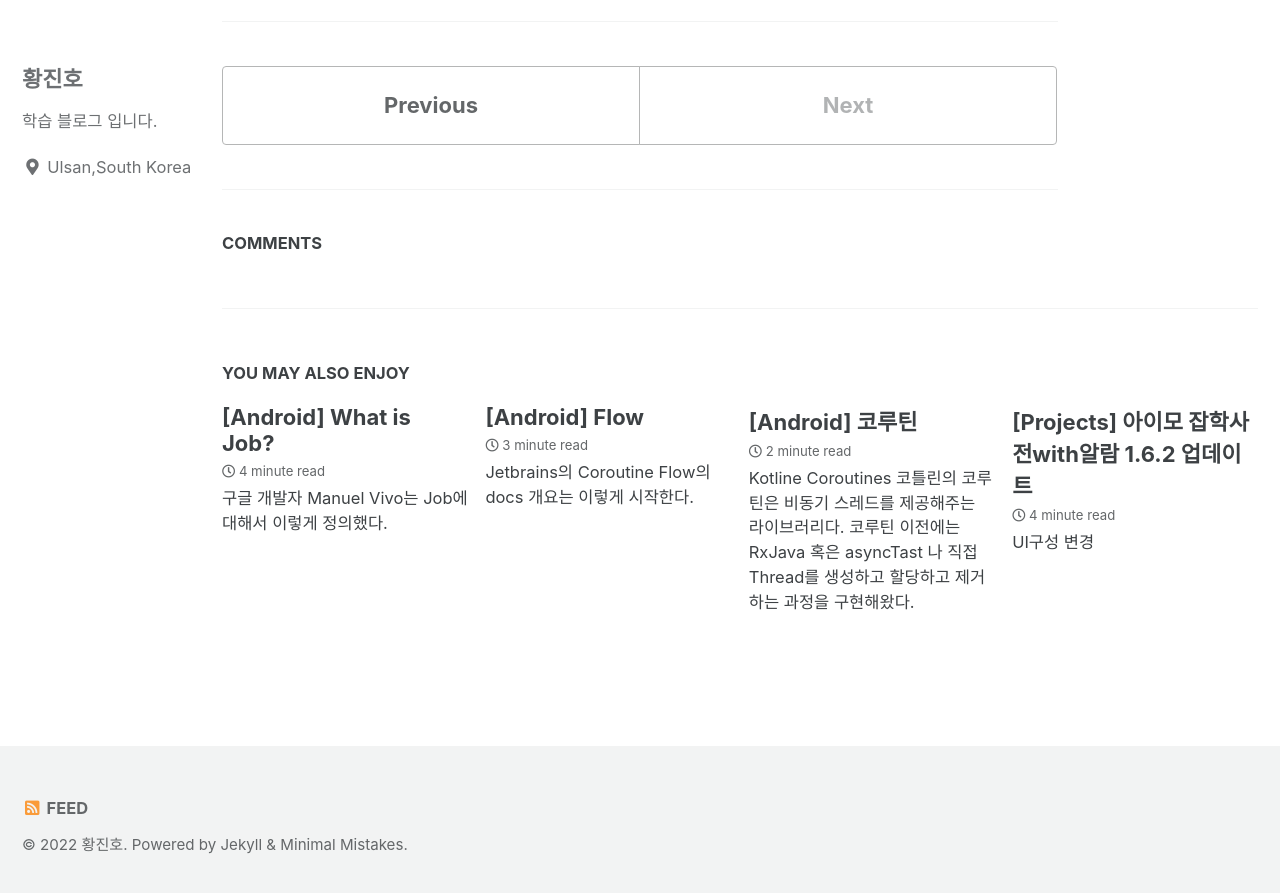
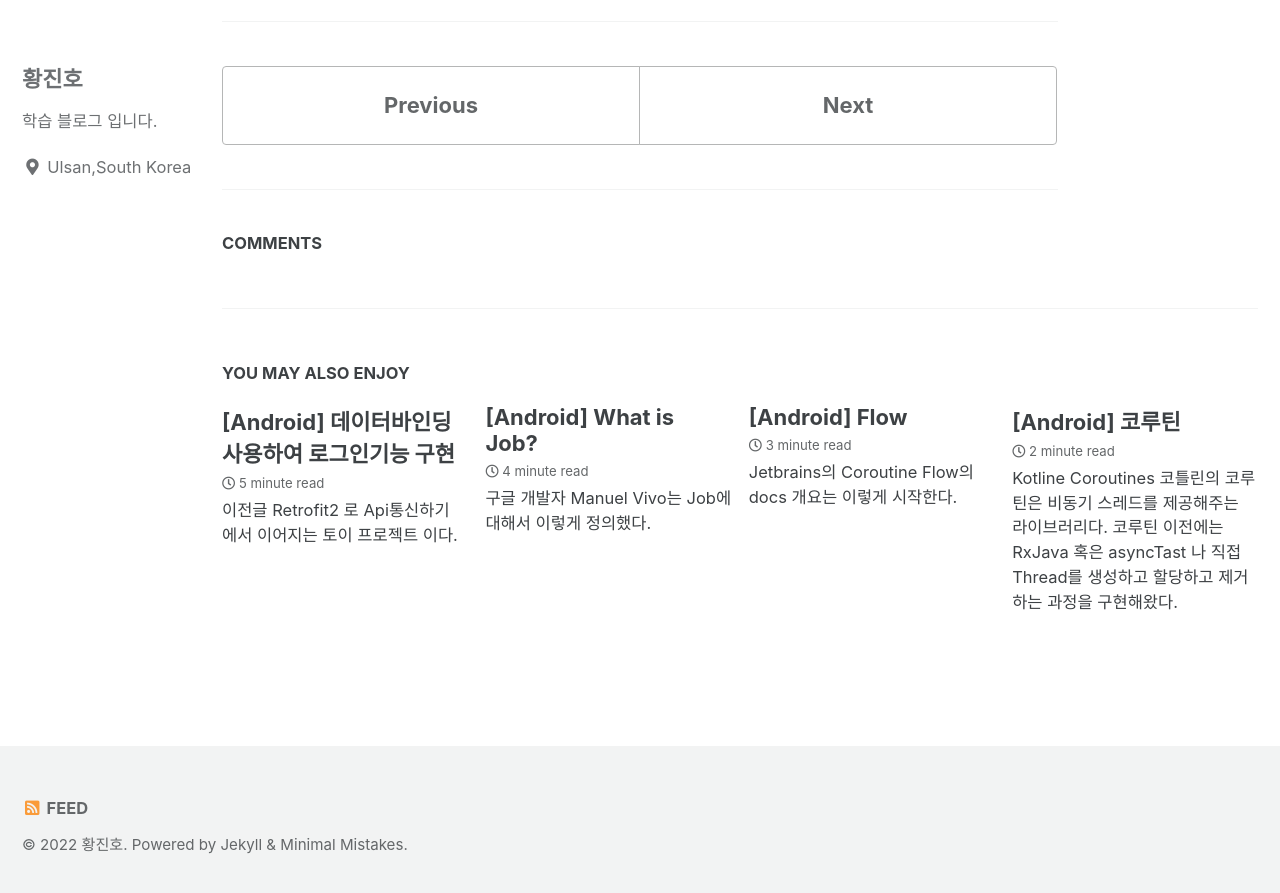
Before and after one commit to jowunnal/jowunnal.github.io, a Jekyll site: the page built from _posts/2022-08-09-retrofitWithApi.md, in a window 1280 px wide and 900 px high, scrolled down 9166 px. Shown: the top 893 px of the window. Built offline with Jekyll 4.4.1, drawn with Linux system fonts in a browser that asks for light colours; cached includes are drawn as plain includes; comment, search, counter and statistics services are not loaded; part of the change alters nothing that is shown.

Commit message:
로그인,회원가입 기능 최종완성

````diff
--- a/_posts/2022-08-09-retrofitWithApi.md
+++ b/_posts/2022-08-09-retrofitWithApi.md
@@ -13,7 +13,7 @@ tags:
 Retrofit2는 서드파티 라이브러리로 직접 dependencies에 추가하여야 한다.
 
 ```kotlin
-		implementation 'com.squareup.retrofit2:retrofit:2.9.0'
+    implementation 'com.squareup.retrofit2:retrofit:2.9.0'
     implementation "com.squareup.okhttp3:logging-interceptor:4.9.3"
 
     implementation 'com.tickaroo.tikxml:annotation:0.8.13'
--- /dev/null
+++ b/_posts/2022-08-11-loginWithDatabinding.md
@@ -0,0 +1,329 @@
+---
+title: "[Android] 데이터바인딩 사용하여 로그인기능 구현"
+categories:
+- Android
+tags:
+- Study
+---
+
+이전글 [Retrofit2 로 Api통신하기](https://jowunnal.github.io/android/retrofitWithApi "link") 에서 이어지는 토이 프로젝트 이다.
+
+# 지도에 표현하기
+---
+먼저, 카카오맵api를 이용하여 공공데이터포털api로 응답받은 데이터들을 지도상에 표현해보았다.
+
+[카카오맵api 가이드](https://apis.map.kakao.com/android/guide/ "link")에서 자세한 카카오맵api의 설명을 참조 가능하다.  카카오맵의경우 지도상에 객체를 표현하려면 marker객체가 필요하다.
+
+```kotlin
+fun makeMarker(list:List): MapPOIItem {
+        val marker = MapPOIItem()
+        val mapPoint= MapPoint.mapPointWithGeoCoord(list.lat!!,list.lng!!)
+        marker.itemName = list.company
+        marker.mapPoint = mapPoint
+        marker.markerType = MapPOIItem.MarkerType.BluePin// 기본으로 제공하는 BluePin 마커 모양.
+        marker.selectedMarkerType = MapPOIItem.MarkerType.RedPin // 마커를 클릭했을때, 기본으로 제공하는 RedPin 마커 모양.
+        return marker
+    }
+```
+
+위예제는 공공데이터포털로 부터 받은 리스트값들의 위도,경도를 MapPOIITEM객체를 만들어 할당하여 지도상에 식당들을 객체로 표현하는 function 이다.
+
+MapPOIITEM객체를 가이드에서 marker라고 부른다. 이렇게 만들어진 marker를 mapView에 추가하면 지도상에 표현된다.
+
+```kotlin
+val markerList= ArrayList<MapPOIItem>()
+        apiViewModel.restaurantList.observe(viewLifecycleOwner, Observer {
+            for (data in it){
+                markerList.add(apiViewModel.makeMarker(data))
+            }
+            mapView.setMapCenterPoint(MapPoint.mapPointWithGeoCoord(it[0].lat!!, it[0].lng!!), true)
+            mapView.addPOIItems(markerList.toArray(arrayOfNulls(markerList.size)))
+        })
+
+        binding.mapView.addView(mapView)
+        mapView.setMapCenterPoint(MapPoint.mapPointWithGeoCoord(35.5383773, 129.3113596), true)
+        mapView.zoomIn(true)
+        mapView.zoomOut(true)
+```
+
+필자는 공공데이터포털로 부터 받은 식당여러개의 리스트값들을 몽땅 마커로 만들기위해 markerList에 만들어진 marker들을 할당하고 mapView.addPOIItems()에 할당하였다.
+
+mapView는 간단하게 xml에 만들어진 layout객체를 mapView라는 변수에 할당한것이다.
+
+![지도화면](/assets/tp_RetrofitWithMap_map.PNG)
+# Databinding?
+뷰와 뷰모델, 그리고 모델 간의 의존성을 줄여서 boilerplate를 줄이고 재사용성을 높이는 MVVM 패턴에서 화면인xml에 직접 선언형방식으로 데이터와 layout을 결합하는 방식으로 사용된다.
+
+여기서 단방향,양방향 바인딩에 대한 개념도 등장한다. 단방향은 layout의 구성요소의 setter만 연결하는방법이고, 양방향은 getter와 setter모두 연결하는 방법이다.
+
+layout구성요소인 editTextView.text="@{user.name}" 으로 선언해두면, user의 이름값이 editTextView에 들어가는방식만 수행이되는데, editTextView.text="@={user.name} 으로 선언해두면 user.name의값이 editTexitView의 text값으로 설정도되지만, editTextView의 값이 변경됨에따라 user.name의 값도 변경되는 양방향데이터결합 방식이 된다.
+
+그렇게하면 훨씬더 boilerplate를 줄이고 가독성이 증가된다는 장점이 있다.
+
+또한, 단순히 객체의값만 할당하는것이 아닌 이벤트핸들러 역시 할당가능하며(=리스너결합), 매개변수가 없을때 또는 하나이상일때 또는 바인딩어댑터 어노테이션으로 생성된 결합 방식과 바인딩메소드 어노테이션으로 메소드이름만 재지정하는 방식이 있다.
+
+필자는 매개변수가없는 방식과 바인딩어댑터를 통한 리스너결합을 사용하였다.
+
+```kotlin
+android:onClick="@{()->apiViewModel.getRestaurantData(etCity.getText().toString())}"
+```
+
+단순하게 xml상의 onClick이벤트 핸들러에 단방향결합으로 리스너결합을 수행한 모습이다. 내부에 선언된 textView의 string값을 가져와 내부에선언된 apiViewModel의 식당데이터를 가져오는 메소드에 할당하여  apiViewModel에 선언된 livedata에 식당데이터들을 할당해두고, 여기에 observer를등록하여 뷰에서 데이터들이 들어오면 바로 지도상에 marker객체를 생성한다.
+
+```kotlin
+fun getRestaurantData(city:String){
+        viewModelScope.launch(Dispatchers.Main) {
+            val response = withContext(Dispatchers.IO) { repository.getRestaurantData(app.getString(R.string.key)
+                ,city) }
+            if(response.isSuccessful){
+                val result=response.body()?.body?.data?.list
+                result.let{
+                    if(it.isNullOrEmpty())
+                        Toast.makeText(app.applicationContext,"검색된 식당이 없습니다.",Toast.LENGTH_SHORT).show()
+                    else{
+                        mutablelist.value= it as ArrayList<List>?
+                    }
+                }
+            }
+            else{
+                Log.d("test","통신오류발생: "+response.errorBody())
+            }
+        }
+    }
+```
+
+```kotlin
+apiViewModel.restaurantList.observe(viewLifecycleOwner, Observer {
+            for (data in it){
+                markerList.add(apiViewModel.makeMarker(data))
+            }
+            mapView.setMapCenterPoint(MapPoint.mapPointWithGeoCoord(it[0].lat!!, it[0].lng!!), true)
+            mapView.addPOIItems(markerList.toArray(arrayOfNulls(markerList.size)))
+        })
+```
+# 로그인 및 회원가입 기능
+---
+
+회원가입기능에서는 양방향 데이터결합과 바인딩어댑터를 사용한 리스너결합을 이용한다.
+
+```kotlin
+<com.google.android.material.textfield.TextInputEditText
+                android:id="@+id/editTextName"
+                android:layout_width="match_parent"
+                android:layout_height="wrap_content"
+                android:hint="닉네임"
+                android:ems="10"
+                android:onTextChanged="@{register.checkNameIsCorrect}"
+                android:inputType="textPersonName"
+                android:text="@={user.userName}"
+                android:textColor="#6E6C6C"/>
+```
+
+text의 값에 user객체의 user.Name이 양방향결합으로 선언되어 user.Name값이 text에할당됨과 동시에 text값이 변경되면 user객체의 user.Name값이 변경된다.
+
+또한, 여기서 생성된 user객체는 View 단에서 User()객체를 생성하여 할당해 주어야함을 잊지말자.
+
+onTextChanged 리스너에 register객체의 checkNameIsCorrect변수가 결합되어 있는데,
+
+```kotlin
+val checkNameIsCorrect = fun(inputString:String){
+        if(inputString.contains(Regex("[^0-9a-zA-Zㄱ-힣_]"))){
+            binding.etName.helperText="특수문자(_)를 제외하고 입력될수 없습니다."
+        }
+        else
+            binding.etName.helperText=""
+    }
+```
+
+Register클래스에 선언되어있는 변수이다. 이는 고차원함수방식으로 사용되기위해 함수형언어인 코틀린에서의 장점이 엿보인다.
+
+```kotlin
+@BindingAdapter("android:onTextChanged")
+fun onTextChanged(view: TextInputEditText, inputString: (String?)->Unit){
+    view.doOnTextChanged { text, start, before, count -> inputString(text.toString()) }
+}
+```
+
+바인딩어댑터 어노테이션으로 생성되는 어댑터는 반드시 코틀린파일의 클래스외부에 생성되야 한다. 이는 [구글공식가이드](https://developer.android.com/topic/libraries/data-binding/binding-adapters "developers")에서도 설명하듯이 바인딩어댑터는 선언해두엇을때 메모리내에서 정적으로 공유되는 방식이기 때문에 static으로 선언해야 한다. 코틀린의경우 클래스밖에 선언해두면 static임을 보장해주기 때문에 클래스밖에 선언해둔 모습이다. (또는 @JVMStatic 을 사용할수도 있다.)
+
+바인딩어댑터의 방식은 어노테이션의 invoke에 생성할 바인딩어댑터가 결합될 이벤트핸들러의 이름을 지정해주고(없는이름으로 지정하면 이름그자체를 layout 위젯의 필드값으로 사용) 결합된 리스너에서 동작할 function을 선언해주면 실질적으로 sdk에서 자동으로 만들어진 리스너가 수행되는것이 아닌 만들어진 바인딩어댑터의 메소드가 수행된다.
+
+여기에는 몇가지 규칙이있는데, 결합할리스너의 명칭이 위와같이 동일해야하고(xml와 데이터바인딩어노테이션의 invoke이름) 결합할 리스너가 동작되는 위젯객체가 바인딩어댑터 메소드의 첫번째 인자로 와야하며, 리스너내부에서 여러개의 메소드가 override될경우 각각 하나하나 따로 생성하는것이 좋다. 더자세한내용은  [구글공식가이드](https://developer.android.com/topic/libraries/data-binding/binding-adapters "developers")을 참고바란다.
+
+필자가 응용한것으로는 layout에 선언된 리스너결합에 의해 onTextChanged의 메소드로 결합된 바인딩어댑터의 메소드가 호출되고, 이메소드의 inputString인자에 checkNameIsCorrect가 할당된 모습이다. 이를통해 사용자가 입력한 이름에 정규식에따라 숫자,문자,특수문자 언더바 를 제외한 문자가 입력되면 텍스트뷰의 helperText의 값에 입력될수없다는 문구를 띄워준다.
+
+또한 입력된문자열은 양방향 데이터결합을 통해 회원가입 버튼을 눌럿을때 결합된 loginViewModel의 registerUser()기능을 수행하여 내장데이터베이스에 입력된값들을 저장한다.
+
+```kotlin
+class LoginViewModel(private val app: Application) : AndroidViewModel(app) {
+    private val repository= LoginRepository.getInstance(app.applicationContext)
+    var mutableLogFlag = MutableLiveData(false)
+    val logFlag: LiveData<Boolean> get() = mutableLogFlag
+
+    fun loginUser(client:User) {
+        viewModelScope.launch(Dispatchers.Main) {
+            val user= withContext(Dispatchers.IO) { repository.getUser() }
+            for(data in user){
+                if(client.userId==data.userId&&client.userPw==data.userPw){
+                    mutableLogFlag.value=true
+                    continue
+                }
+                else if(client.userId==data.userId&&client.userPw!=data.userPw){
+                    Toast.makeText(app,"비밀번호가 일치하지 않습니다.",Toast.LENGTH_SHORT).show()
+                    continue
+                }
+            }
+            Toast.makeText(app,"존재하지 않는 아이디 입니다.",Toast.LENGTH_SHORT).show()
+        }
+    }
+
+    fun registerUser(user:User){
+        viewModelScope.launch(Dispatchers.IO) { repository.addUser(user) }
+        Log.d("test", "${user.userId} ${user.userPw}")
+    }
+
+    fun deleteUser(id:String,pw:String){
+        viewModelScope.launch(Dispatchers.IO) { repository.deleteUser(User(id,"jinho",pw)) }
+    }
+
+}
+```
+
+처음에는 위와같은 방식으로 코드를 작성햇었다. 여기서의 문제점은 로그인을 진행할때도 현재있는 계정인지를 확인하고, 회원가입을 진행할때도 현재있는 계정인지를 확인하는것이다.
+
+즉, 계정이 있는지를 체크하는 부분이 중복되는 현상이 발생하기 때문에 loginUser()의 구현체를 checkUser()로 할당하고 이를 loginUser()와 registerUser() 메소드들에서 재사용하는 방식으로 변경하였다.
+
+```kotlin
+class LoginViewModel(private val app: Application) : AndroidViewModel(app) {
+    private val repository= LoginRepository.getInstance(app.applicationContext)
+    var mutableLogFlag = MutableLiveData(0)
+    val logFlag: LiveData<Int> get() = mutableLogFlag
+
+    fun loginUser(client:User){
+        viewModelScope.launch(Dispatchers.Main){checkUser(client,"환영합니다.","비밀번호가 틀렸습니다.","존재하지 않는 계정 입니다.")}
+    }
+    suspend fun registerUser(user:User):Boolean{
+        var result=false
+        viewModelScope.launch(Dispatchers.Main){
+            val job = launch{checkUser(user,"이미 존재하는 아이디 입니다.","이미 존재하는 아이디 입니다.",user.userName+"님의 회원가입이 완료되었습니다.")}
+            job.join()
+            if(logFlag.value==0) {
+                repository.addUser(user)
+                result=true
+                Log.d("test", "${user.userId} ${user.userPw}")
+            }
+            mutableLogFlag.value=0
+        }.join()
+        return result
+    }
+
+    fun deleteUser(id:String,pw:String){
+        viewModelScope.launch(Dispatchers.IO) { repository.deleteUser(User(id,"jinho",pw)) }
+    }
+
+    suspend fun checkUser(client:User,succeedText:String,wrongText:String,notFoundText:String) {
+        val user= withContext(Dispatchers.IO) { repository.getUser() }
+        for(data in user){
+            if(client.userId==data.userId&&client.userPw==data.userPw){
+                mutableLogFlag.value=1
+                Toast.makeText(app,succeedText,Toast.LENGTH_SHORT).show()
+                return
+            }
+            else if(client.userId==data.userId&&client.userPw!=data.userPw){
+                mutableLogFlag.value=2
+                Toast.makeText(app,wrongText,Toast.LENGTH_SHORT).show()
+                return
+            }
+        }
+        if(logFlag.value==0){
+            Toast.makeText(app,notFoundText,Toast.LENGTH_SHORT).show()
+        }
+    }
+```
+
+이미존재하는 아이디와 비번인지를 체크하면서 발생되는 Toast메세지역시 매개변수로받아 문구를 달리했고, 각각의 결과값에따라 내부livedata변수의 값을 변경시켜서 이값에따라 loginUser()와 registerUser()의 서로다른점을 제어해 주었다.  login의경우 아이디와 비밀번호가 모두 같아야 로그인성공 메세지와함께 화면이 전환되고, 아이디가다르면 없는계정이며 비번이다르면 비번이다름을 메세지로 보여주어야 했다.
+
+하지만 회원가입의 경우 아이디가같은것이 있으면 가입이불가능하고, 아이디가 다르면 가입이 가능한 구조이므로 login과 정반대의 규칙이다.
+
+이두가지의 내부로직은 같은로직을 수행하지만 정반대의 결과값을 필요로하므로 내부에 livedata의 변수값을 할당하고 이를통해 제어하는 방식으로 작성했다.
+
+더불어서 회원가입의 registerUser()메소드가 suspend인 이유는 화면인 View 단에서 회원가입이 성공이라면 화면을 로그인화면으로 전환하여야 하는데, 여기서 논리적 문제점이 발생한다.
+
+만약, 사용자가 회원가입을하는데 아이디가 달랐다고 해보자. 그러면 메소드로직에 따라 livedata값이 1로바뀐다. 이상태에서 로그인화면으로 돌아가면 livedata가 1이기때문에 로그인화면에서 홈 화면으로 navigate된다.
+
+```kotlin
+loginViewModel.logFlag.observe(viewLifecycleOwner, Observer {
+            if(it==1){
+                Navigation.findNavController(view).navigate(R.id.action_log_to_home)
+                loginViewModel.mutableLogFlag.value=0
+            }
+        })
+```
+
+앞서보여졌던 코드에서 로그인이성공이면 livedata값이 1이 되기때문에 observer가 1이면 자동으로 홈화면으로 전환시키게 구현했기 때문이다.
+
+여기서 논리적문제점이 발생하기 때문에 같은아이디가 입력되고 뒤로가기를 해도 로그인화면에서 홈화면으로 전환하지 않으려면 livedata값을 0으로 만드는 수밖에 없다.
+
+그래서 registerUser()의 마지막줄에 livedata의값을 0으로 만들고 코루틴에 의해 스레드가 새로할당되어 결과값을 정확하게 반환하기 위해서 suspend 메소드로 선언하고 View단에서 결과값을 받아 처리하도록 한것이다. (suspend로 하지않으면 로직상 registerUser()의 결과값은 false만 리턴된다. 내부 코루틴블럭과 비동기적으로 동시에 수행되기때문)
+
+```kotlin
+binding.btnSignUP.setOnClickListener {
+            if(binding.editTextName.text.isNullOrEmpty()|| binding.editTextID.text.isNullOrEmpty()||binding.editTextPW.text.isNullOrEmpty()||binding.editTextPWCheck.text.isNullOrEmpty()){
+                Toast.makeText(requireActivity(),"작성하지 않은 항목이 있습니다.",Toast.LENGTH_SHORT).show()
+            }
+            else if(binding.etName.helperText?.isNotEmpty() == true || binding.etID.helperText?.isNotEmpty() == true ||
+                binding.etPW.helperText?.isNotEmpty() == true || binding.etPWCheck.helperText?.isNotEmpty() == true) {
+                Toast.makeText(requireActivity(),"올바른 형식으로 입력되지 않았습니다.",Toast.LENGTH_SHORT).show()
+            }
+            else{
+                lifecycleScope.launch(Dispatchers.Main) {
+                    val result= withContext(Dispatchers.IO){loginViewModel.registerUser(user)}
+                    if(result) {
+                        Navigation.findNavController(view).popBackStack()
+                        Log.d("test", user.toString())
+                    }
+                }
+            }
+        }
+```
+
+else구문을 보면 같은 코루틴(스레드)상에서 결과값을 전달받아서 처리하여야 정확히 전달받은값으로 화면을 전환할지 결정한다.
+
+위의 if문과 elseif문의경우 회원가입화면에서 입력된 문자들의 형식이 올바른지에 대한 제어문이다. 작성하지않은 항목이 잇거나 올바르지않은 항목이 있는경우 회원가입을 할수없도록 제어했다.
+
+![잘못된형식일때](/assets/tp_RetrofitWithMap_wrongSentence)
+
+주어진 조건들에 부합하지 못하는 형식이 입력됬을때 helperText로 문구를 보여주고, 회원가입을 할수없다.
+
+![올바른형식일때](/assets/tp_RetrofitWithMap_correctSentence)
+
+올바르게 입력했다면 회원가입이 가능하다.
+
+![로그인화면](/assets/tp_RetrofitWithMap_login)
+
+로그인화면이다.
+
+[깃허브주소](https://github.com/jowunnal/TP_RetrofitWithMap "github link") 에 모든 코드들을 확인할수 있다.
+# References
+---
+(데이터바인딩)
+
+https://developer.android.com/topic/libraries/data-binding/binding-adapters
+
+https://devvkkid.tistory.com/203
+
+https://myung6024.tistory.com/100
+
+https://salix97.tistory.com/246
+
+https://yoon-dailylife.tistory.com/113
+
+(카카오맵)
+
+https://charbroiled.rexalcove.com/64
+
+https://creaby.tistory.com/11
+
+https://onedaythreecoding.tistory.com/entry/AndroidKotlin-KakaoMap%EC%B9%B4%EC%B9%B4%EC%98%A4%EB%A7%B5-API-%EC%A7%80%EB%8F%84-%EC%A2%8C%ED%91%9C-%EB%9D%84%EC%9A%B0%EA%B8%B0-%EB%A7%88%EC%BB%A4-%ED%91%9C%EC%8B%9C-MapPoint
+
+https://apis.map.kakao.com/android/guide/
````
Also changed, not shown: assets/tp_RetrofitWithMap_correctSentence.PNG (added), assets/tp_RetrofitWithMap_login.PNG (added), assets/tp_RetrofitWithMap_map.PNG (added), assets/tp_RetrofitWithMap_wrongSentence.PNG (added).
